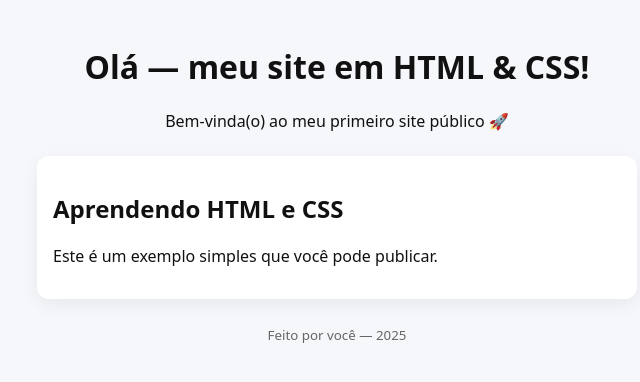
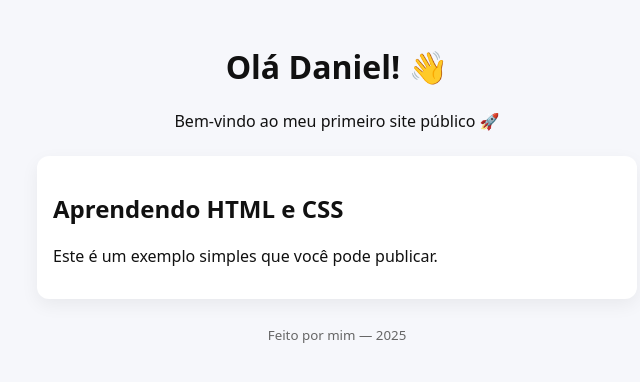
Before and after one commit to dudsgt23/site-teste, a plain HTML site: page index.html in a window 1280 px wide. Shown: the whole page, without its empty margins (303-943 px from the left). Drawn offline with Linux system fonts and the light colour scheme.

Commit message:
Update header text and footer attribution

```diff
--- a/index.html
+++ b/index.html
@@ -8,8 +8,8 @@
 </head>
 <body>
   <header>
-    <h1>Olá — meu site em HTML & CSS!</h1>
-    <p>Bem-vinda(o) ao meu primeiro site público 🚀</p>
+    <h1>Olá Daniel! 👋</h1>
+    <p>Bem-vindo ao meu primeiro site público 🚀</p>
   </header>
 
   <main>
@@ -20,7 +20,7 @@
   </main>
 
   <footer>
-    <small>Feito por você — 2025</small>
+    <small>Feito por mim — 2025</small>
   </footer>
 </body>
 </html>
```
